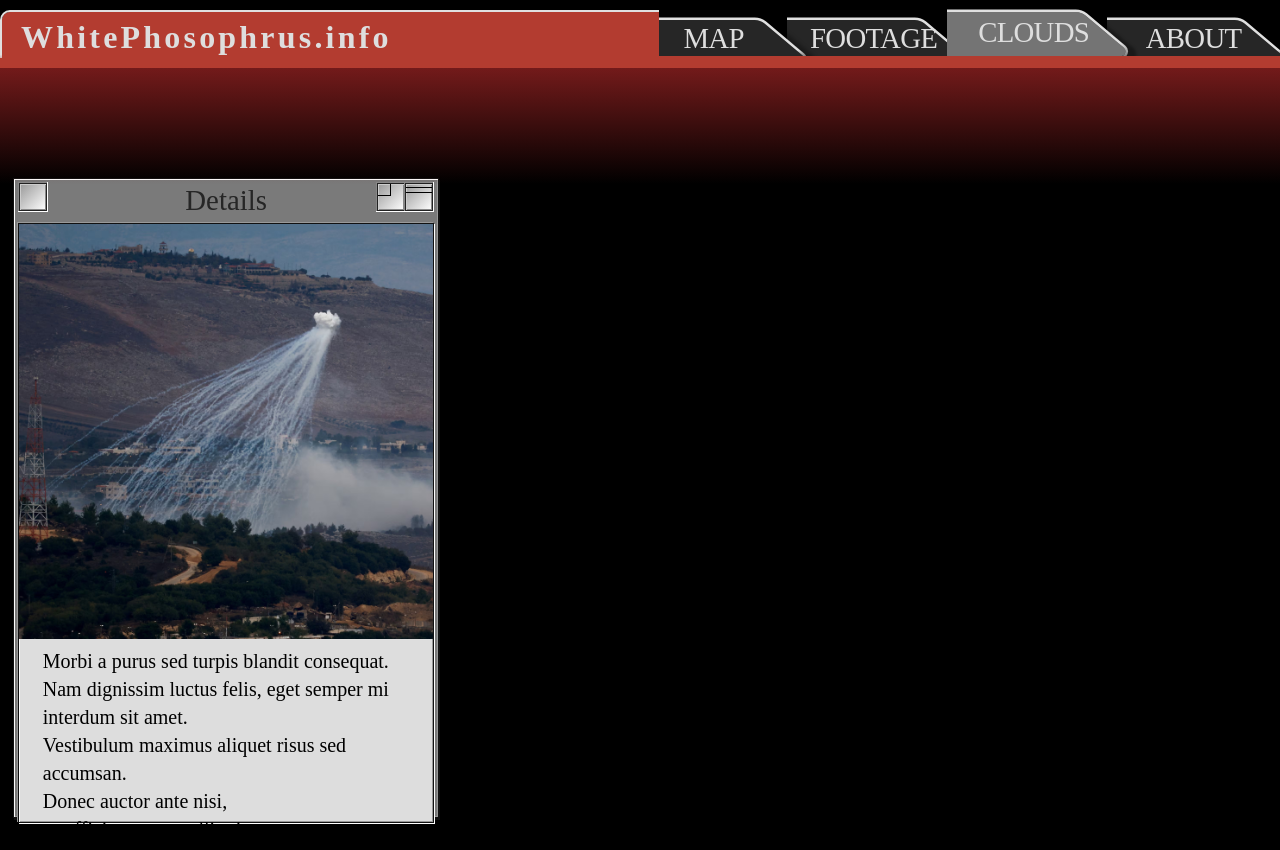
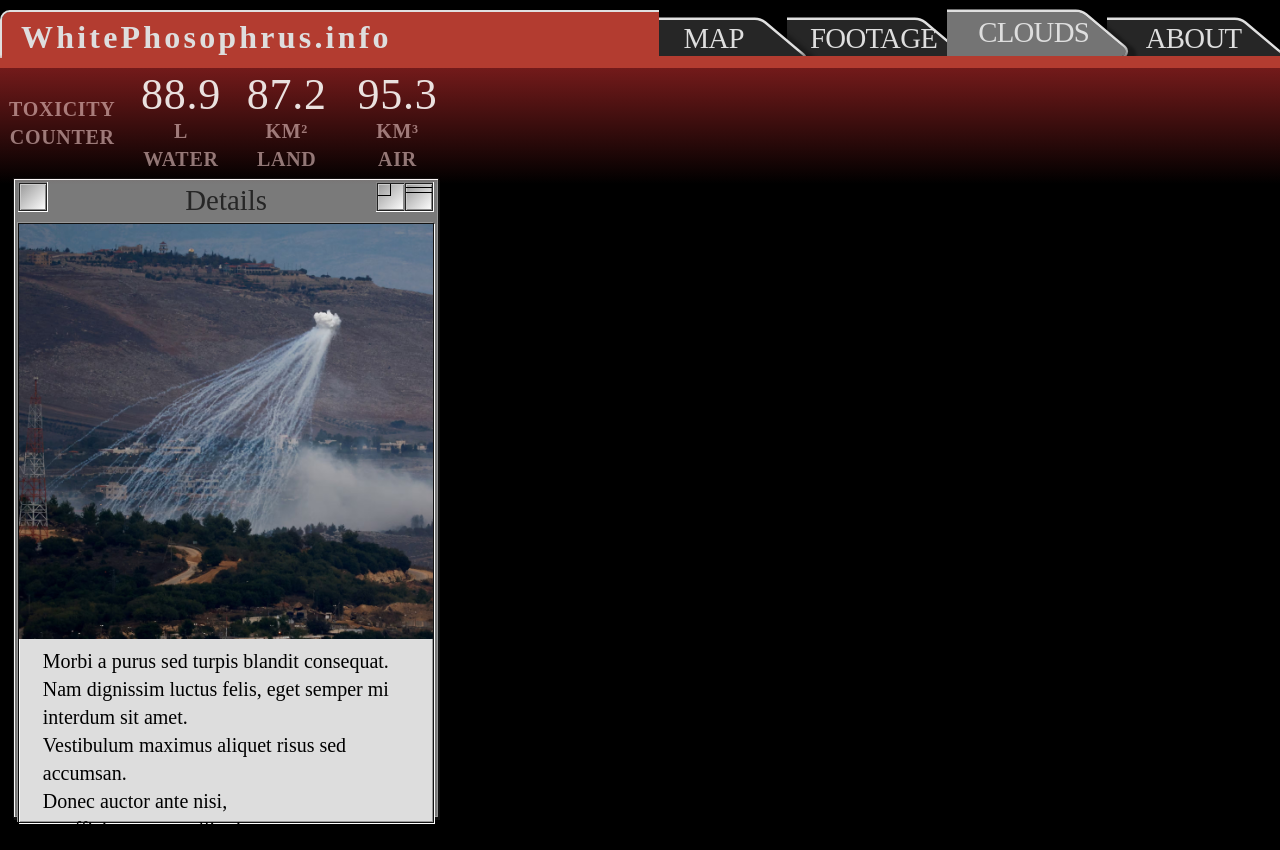
Before and after one commit to KarlieZhao/whitephosphorus, a Next.js app: page /clouds in a window 1280 px wide. Built offline with nearby package versions, Linux system fonts and the light colour scheme; a web font is replaced by a local one.

Commit message:
added typerwriterfinished to all header calls

```diff
--- a/posts/[slug]/page.tsx
+++ b/posts/[slug]/page.tsx
@@ -18,7 +18,7 @@ export default async function Post({ params }: Params) {
   return (
     <main>
       <Container>
-        <Header />
+        <Header TypeWriterFinished={true} />
         <article className="mb-32">
         </article>
       </Container>
--- a/src/app/_components/header.tsx
+++ b/src/app/_components/header.tsx
@@ -5,7 +5,7 @@ import { useRouter } from 'next/navigation';
 import '@/app/globals.css';
 
 
-const Header = ({TypeWriterFinished}: {TypeWriterFinished: boolean}) => {
+const Header = ({ TypeWriterFinished }: { TypeWriterFinished: boolean }) => {
   const router = useRouter();
   const pathname = usePathname();
   const isActive = (path: string) => pathname === path;
@@ -71,7 +71,7 @@ const Header = ({TypeWriterFinished}: {TypeWriterFinished: boolean}) => {
                 TypeWriterFinished ?
                   <tr className={"toxicity-counter text-xl align-center relative top-16 pl-2 fadeSlideIn"} >
                     <td className={`text-xl w-1/4 h-14 pr-5`}>
-                  TOXICITY <br/>COUNTER
+                      TOXICITY <br />COUNTER
                     </td>
                     <td className={`w-1/4 h-14 valign pr-4`}>
                       <span className="number headerData" >
@@ -91,7 +91,7 @@ const Header = ({TypeWriterFinished}: {TypeWriterFinished: boolean}) => {
                       </span>
                       <div className="text-xl">LAND</div>
                     </td>
-                 <td className={`w-1/4 h-14 valign` }>
+                    <td className={`w-1/4 h-14 valign`}>
                       <span className="number headerData" >
                         {data.air}
                       </span>
--- a/src/app/about/page.tsx
+++ b/src/app/about/page.tsx
@@ -6,7 +6,7 @@ import '@/app/globals.css'
 export default function Index() {
     return (
         <div>
-            <Header />
+            <Header TypeWriterFinished={true} />
             <main className="h-full flex-grow relative">
             </main>
            <Footer />
--- a/src/app/clouds/page.tsx
+++ b/src/app/clouds/page.tsx
@@ -7,7 +7,7 @@ import '@/app/globals.css'
 export default function Index() {
     return (
         <div className='h-full'>
-            <Header />
+            <Header TypeWriterFinished={true} />
             <main className="flex-grow relative">
                 <div className="flex z-10  scrollbar-hide w-full">
 
--- a/src/app/footage/page.tsx
+++ b/src/app/footage/page.tsx
@@ -5,14 +5,14 @@ import Header from "@/app/_components/header";
 import dynamic from 'next/dynamic'
 const HeatmapD3 = dynamic(() => import("@/app/_components/heatmapD3"), {
     ssr: false
-  });
+});
 import '@/app/globals.css'
 
 export default function Index() {
 
     return (
         <div className='h-full overflow-hidden'>
-            <Header />
+            <Header TypeWriterFinished={true} />
             <main className="flex-grow relative">
                 <div className='inner-backdrop'></div>
                 <div className="flex z-10  scrollbar-hide w-full">
```
Lines whose indentation alone changed are shown as unchanged.
